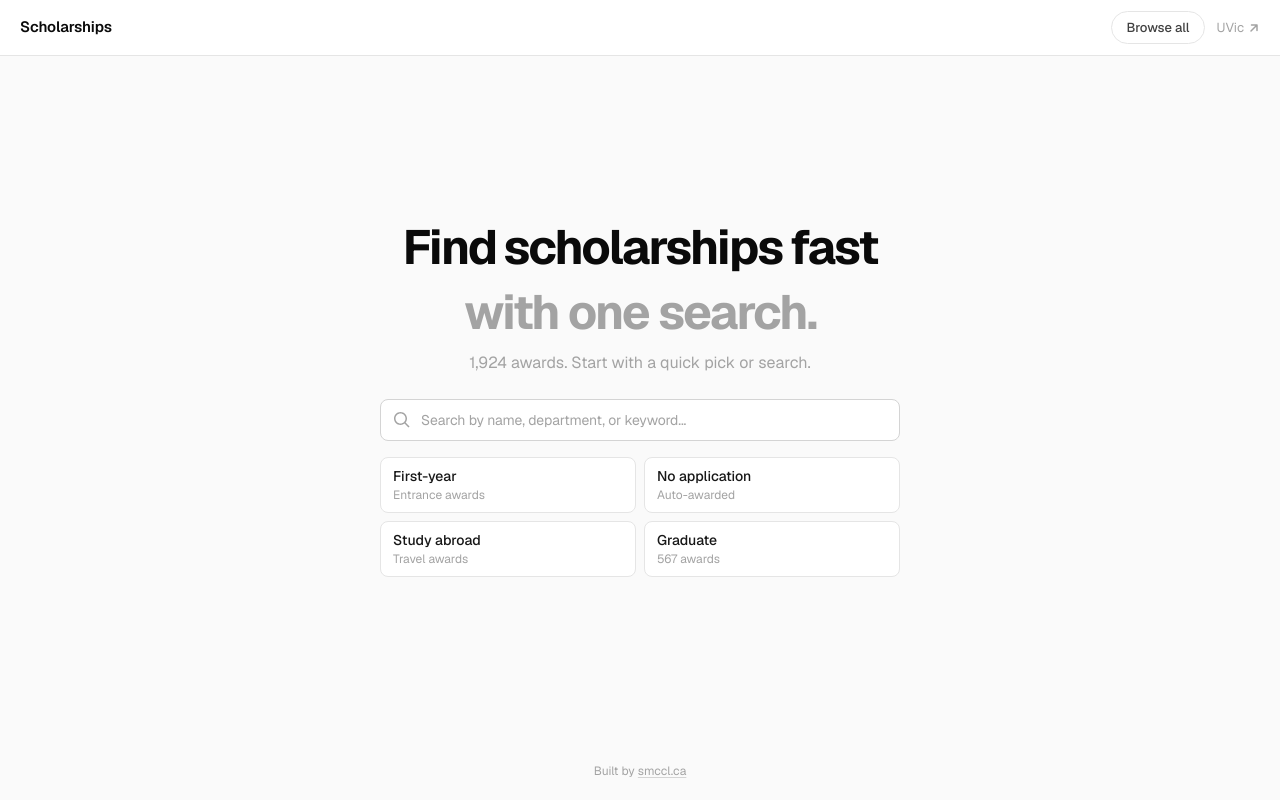
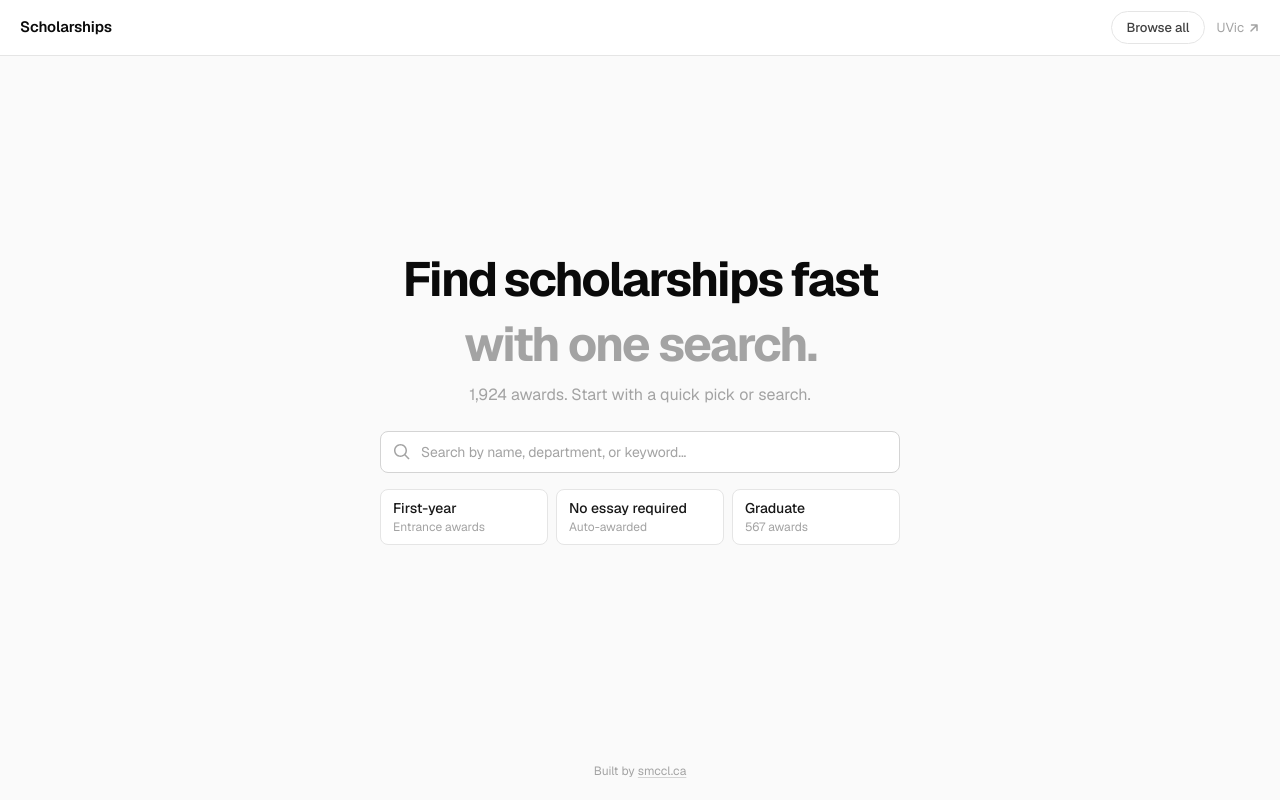
Before and after one commit to sammcclenaghan/uvic-scholarships, a Next.js app: page / in a window 1280 px wide. Built offline with nearby package versions, Linux system fonts and the light colour scheme.

Commit message:
graduate done

```diff
--- a/src/app/page.tsx
+++ b/src/app/page.tsx
@@ -51,7 +51,7 @@ export default function Home() {
 
           <div className="mx-auto w-[min(520px,90vw)] space-y-4">
             <LandingSearch />
-            <div className="grid gap-2 sm:grid-cols-2">
+            <div className="grid gap-2 sm:grid-cols-3">
               <a
                 href="/search/undergrad?awardType=Entrance%20scholarship"
                 className="rounded-lg border border-gray-200 bg-white px-3 py-2 text-left transition-colors hover:border-gray-400 dark:border-gray-800 dark:bg-gray-900 dark:hover:border-gray-600"
@@ -63,15 +63,8 @@ export default function Home() {
                 href="/search/undergrad?applicationRequired=no"
                 className="rounded-lg border border-gray-200 bg-white px-3 py-2 text-left transition-colors hover:border-gray-400 dark:border-gray-800 dark:bg-gray-900 dark:hover:border-gray-600"
               >
-                <p className="text-sm font-medium text-gray-900 dark:text-gray-200">No application</p>
+                <p className="text-sm font-medium text-gray-900 dark:text-gray-200">No essay required</p>
                 <p className="text-[12px] text-gray-400 dark:text-gray-500">Auto-awarded</p>
-              </a>
-              <a
-                href="/search/undergrad?awardType=Travel%20awards%20for%20continuing%20students"
-                className="rounded-lg border border-gray-200 bg-white px-3 py-2 text-left transition-colors hover:border-gray-400 dark:border-gray-800 dark:bg-gray-900 dark:hover:border-gray-600"
-              >
-                <p className="text-sm font-medium text-gray-900 dark:text-gray-200">Study abroad</p>
-                <p className="text-[12px] text-gray-400 dark:text-gray-500">Travel awards</p>
               </a>
               <a
                 href="/search/grad"
```
